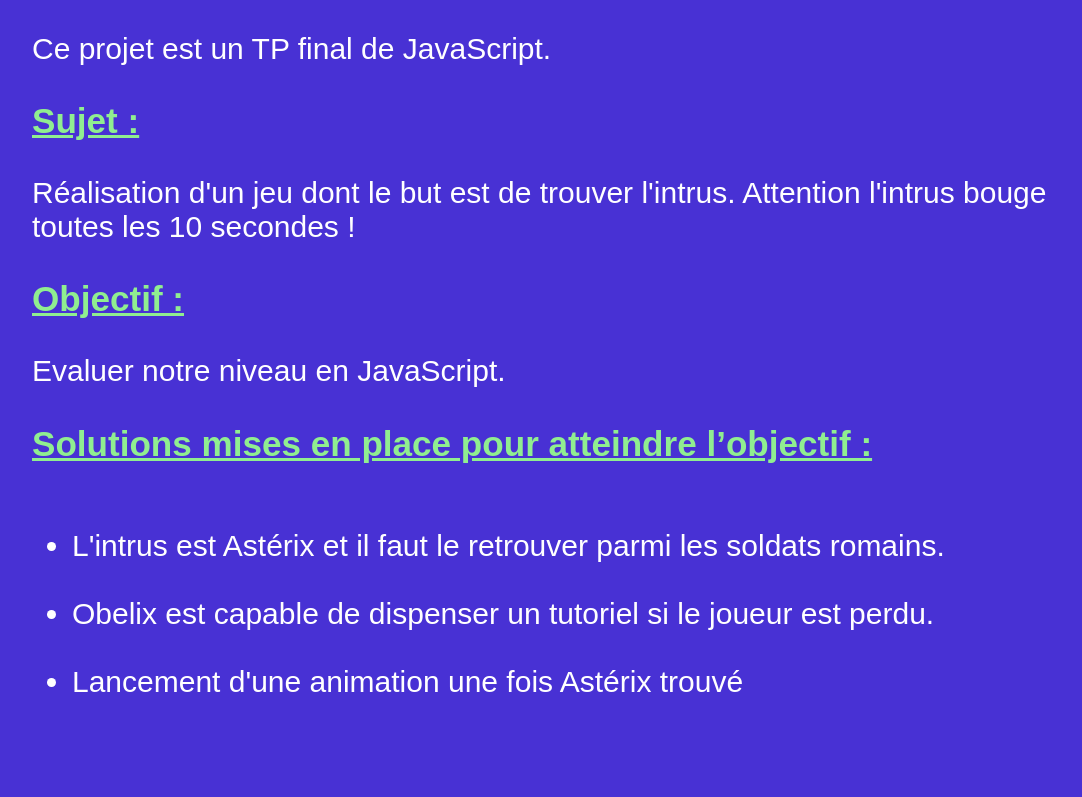
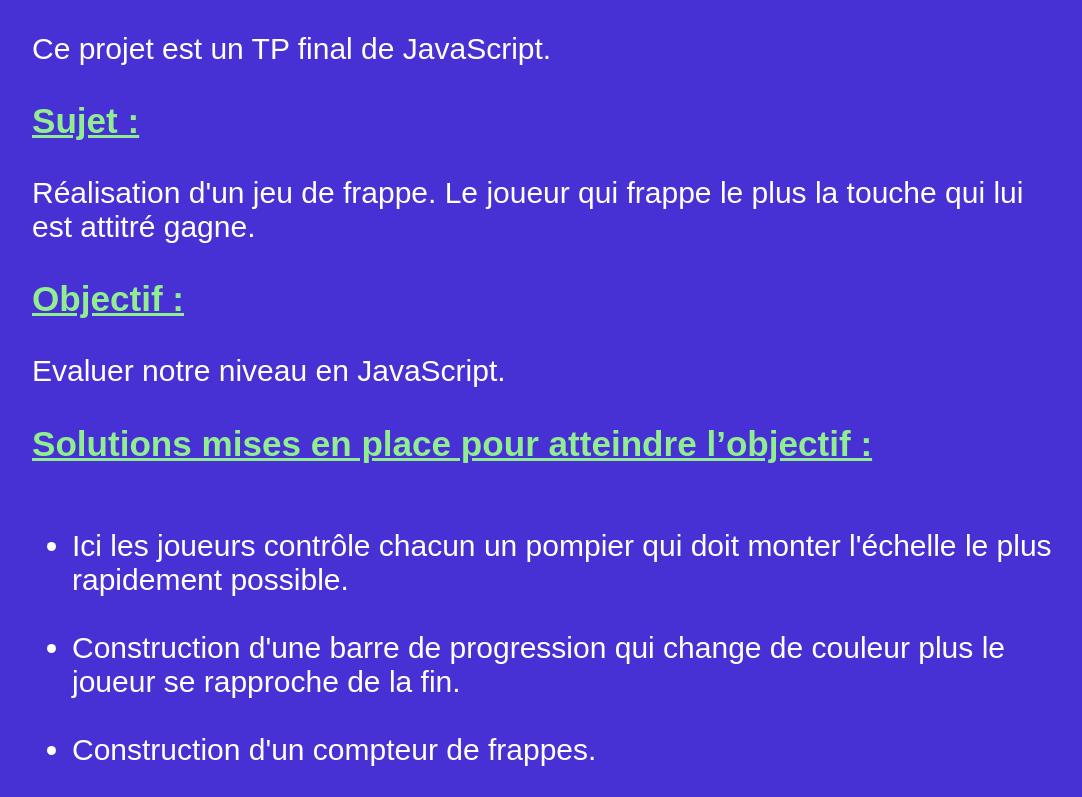
Before and after one commit to William-Johnny/Portfolio, a plain HTML site: page detail_pages/hitGame.html in a window 1280 px wide. Shown: the part 980-1777 px from the top of the page, without its empty margins (96-1178 px from the left). Before the commit the page ends 1709 px from the top, so only its background shows below. Drawn offline with Linux system fonts and the light colour scheme.

Commit message:
Update hitGame.html

```diff
--- a/detail_pages/hitGame.html
+++ b/detail_pages/hitGame.html
@@ -57,18 +57,18 @@
     <div id="main">
       <h3>Contexte :</h3> Ce projet est un TP final de JavaScript.
       <br>
-      <h3>Sujet :</h3> Réalisation d'un jeu dont le but est de trouver l'intrus. Attention l'intrus bouge toutes les 10 secondes !
+      <h3>Sujet :</h3> Réalisation d'un jeu de frappe. Le joueur qui frappe le plus la touche qui lui est attitré gagne.
       <br>
       <h3>Objectif :</h3> Evaluer notre niveau en JavaScript.
       <br>
       <h3>Solutions mises en place pour atteindre l’objectif :</h3>
 
       <ul>
-        <li>L'intrus est Astérix et il faut le retrouver parmi les soldats romains.</li>
+        <li>Ici les joueurs contrôle chacun un pompier qui doit monter l'échelle le plus rapidement possible.</li>
         <br>
-        <li>Obelix est capable de dispenser un tutoriel si le joueur est perdu. </li>
+        <li>Construction d'une barre de progression qui change de couleur plus le joueur se rapproche de la fin.</li>
         <br>
-        <li>Lancement d'une animation une fois Astérix trouvé </li>
+        <li>Construction d'un compteur de frappes. </li>
       </ul>
     </div>
     <script src="details.js"></script>
```
